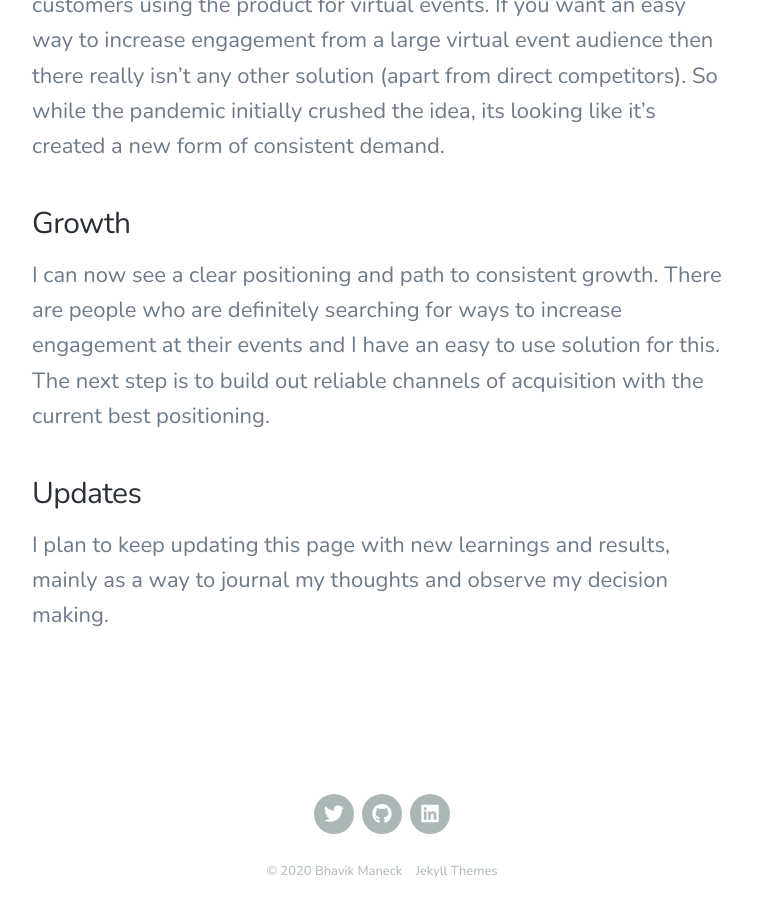
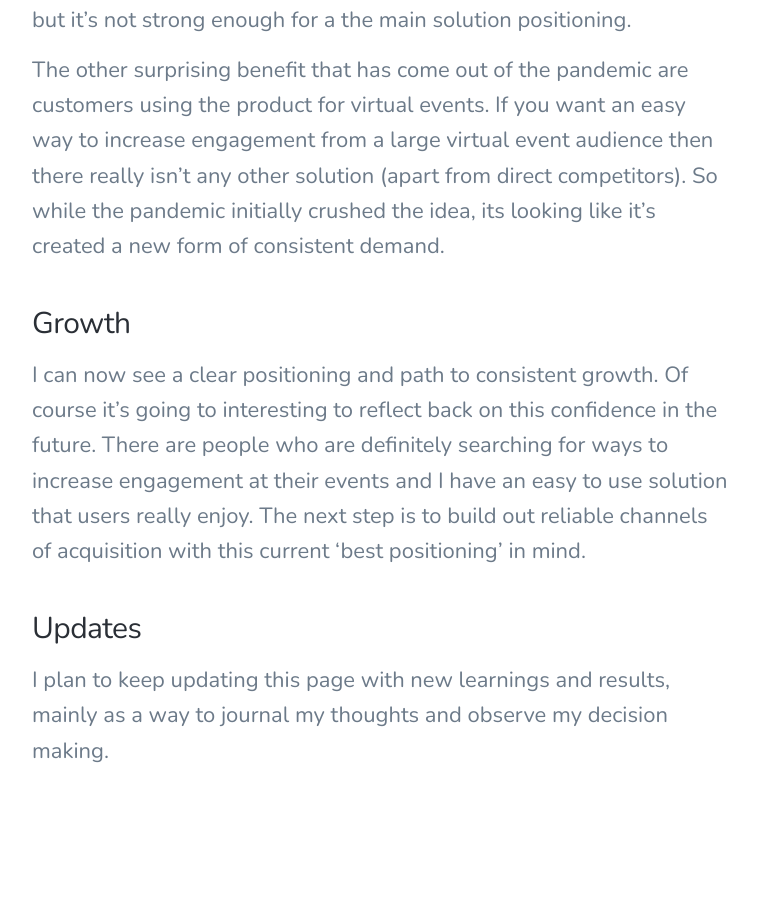
Before and after one commit to bhavikm/bhavikm.github.io, a Jekyll site: the page built from _projects/2020-12-22-photostream-live.md, in a window 1280 px wide and 900 px high, scrolled down 5626 px. Shown: the whole window, without its empty margins (258-1015 px from the left). Built offline with Jekyll 4.4.1, drawn with Linux system fonts in a browser that asks for light colours; nearby versions of some CDN libraries; some of the changed lines change nothing that is shown; some of the changed text lies outside the part shown.

Commit message:
fix up some photostream writeup stuff

```diff
--- a/_projects/2020-12-22-photostream-live.md
+++ b/_projects/2020-12-22-photostream-live.md
@@ -6,13 +6,16 @@
 excerpt: A successful side project that has grown organically after I built it for my own wedding in 2016. The product allows events to run a live stream from audience photos and videos. Customers from around the world have used the product for their events. This has been a great project to learn and apply skills in design, web development, marketing, sales and product management.
 ---
 
-![PhotoStream.Live](/images/photostream2.png)
+![](/images/photostream2.png)
 
 
 Checkout this project at <a href="wwww.photostream.live">PhotoStream.Live</a>
 
 
-### How it started
+## First Update (22/12/2020)
+
+
+### Solving my own problem
 
 
 The initial idea for this project occurred when my wife and I were planning our reception wedding dinner in 2016. We were over budget and needed to cut down on one of our big expenses. The choice was between our food and drink package  or photography during our reception dinner. That's when the idea struck me, why not just crowd-source our photos from all our event guests! We would still keep professional photography for our ceremony and bridal shoot, but during dinner we can just ask our guests to snap more pics on their smartphones. To help incentivise photo sharing I would run a live stream on a central projector so that everyone could see their shared photos in real time.
@@ -21,8 +24,7 @@
 I built a very hacky version of this idea using third party APIs to monitor a hashtag on Twitter and Instagram and a dedicated inbox for emailed photos. The live stream page used long polling to monitor a queue of processed photos on the backend, with everything running off my laptop for the event. There were a lot of bugs (I have the fond memory of ducking out of my own wedding dinner to reset some queues on my laptop) but the overall idea worked well. We got some really cool photos that we probably wouldn't have collected without the incentive of the live stream.
 
 
-### Validation
-
+### Organic Validation
 
 
 After my wedding I noted down some improvements but didn't really find the time to work on the idea. Then a year later a friend from my wedding asked to run it for his wedding. I spent a few days implementing the improvements I had noted down. At this event everything worked smoothly and the idea really took off, people were posting tons of selfies, photos and memes. There was even a few times I had to turn off the projector because it was proving to be a distraction during important parts of the night!
@@ -33,7 +35,7 @@
 After running the product for a number of events without any marketing or pushing and seeing the high level engagement the idea definitely felt reasonably 'validated' to invest more time in.
 
 
-### Building a concrete MVP
+### Building a MVP
 
 
 After leaving my full time job at the end of 2019 I took some time to build out the idea properly. I now had a really good list of requirements from the events that had used the product so I didn't have to worry about the usual problem in early product development of building too many features or building features that no one wanted.
@@ -42,7 +44,7 @@
 Given I had been using Python for my full time job I choose Django for the web development (with vanilla javascript mixed in where I needed it as well). I also used the excellent <a href="https://www.saaspegasus.com/">SaaS Pegasus</a> Django starter template to help cut down on dev time. For the live stream component that processes posts from users I chose a serverless solution (AWS Lambda) due to the event-driven nature of the problem. The alternative would have been using some type of long polling architecture that would be harder to scale. Serverless also seemed more efficient as events only run for small periods time and require short bursts of compute when a user posts a photo. The <a href="https://www.serverless.com/">serverlress framework</a> was critical in overcoming some of the challenges in working with AWS Lambda. I might document my experience implementing on Lambda in a seperate post.
 
 
-### Launching
+### Launching into the pandemic
 
 
 After finishing development in March 2020 the pandemic had just started to become a reality which meant most live events were cancelled or delayed. Pretty bad timing! Once again I moved the project to the side with the intention to return as the pandemic started easing.
@@ -74,7 +76,7 @@
 ### Growth
 
 
-I can now see a clear positioning and path to consistent growth. There are people who are definitely searching for ways to increase engagement at their events and I have an easy to use solution for this. The next step is to build out reliable channels of acquisition with the current best positioning.
+I can now see a clear positioning and path to consistent growth. Of course it's going to interesting to reflect back on this confidence in the future. There are people who are definitely searching for ways to increase engagement at their events and I have an easy to use solution that users really enjoy. The next step is to build out reliable channels of acquisition with this current 'best positioning' in mind.
 
 
 
```
